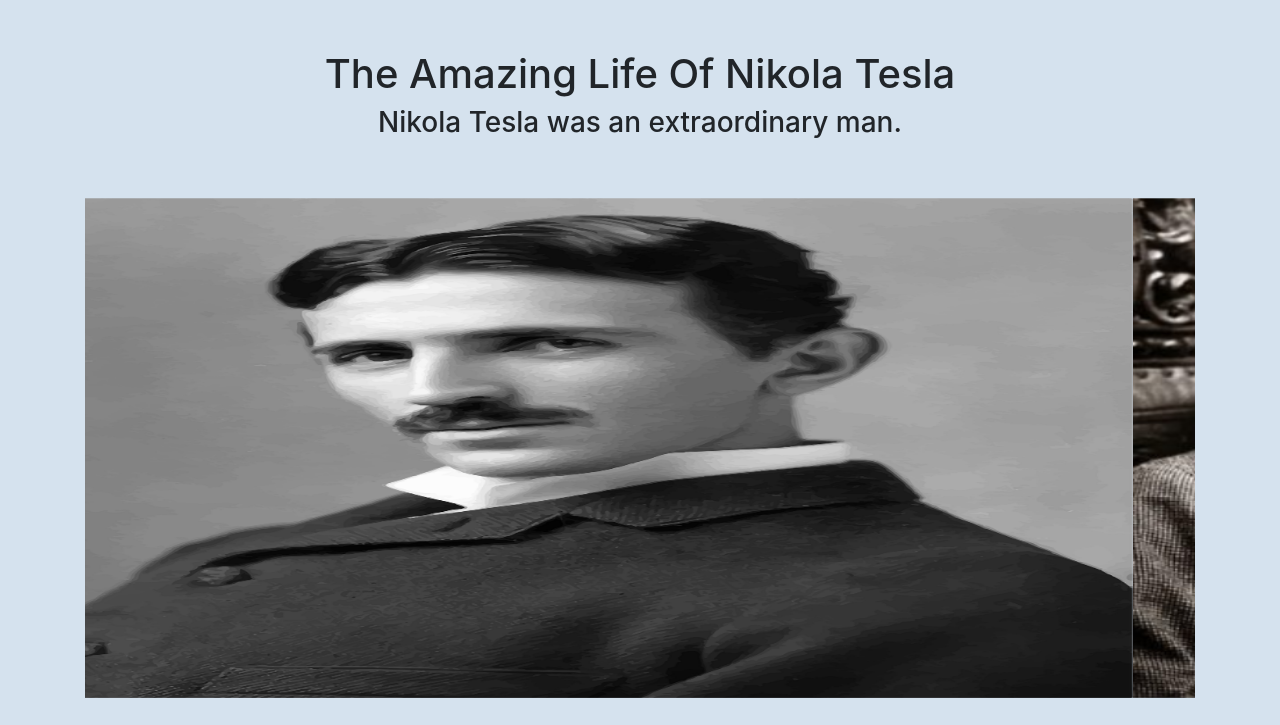
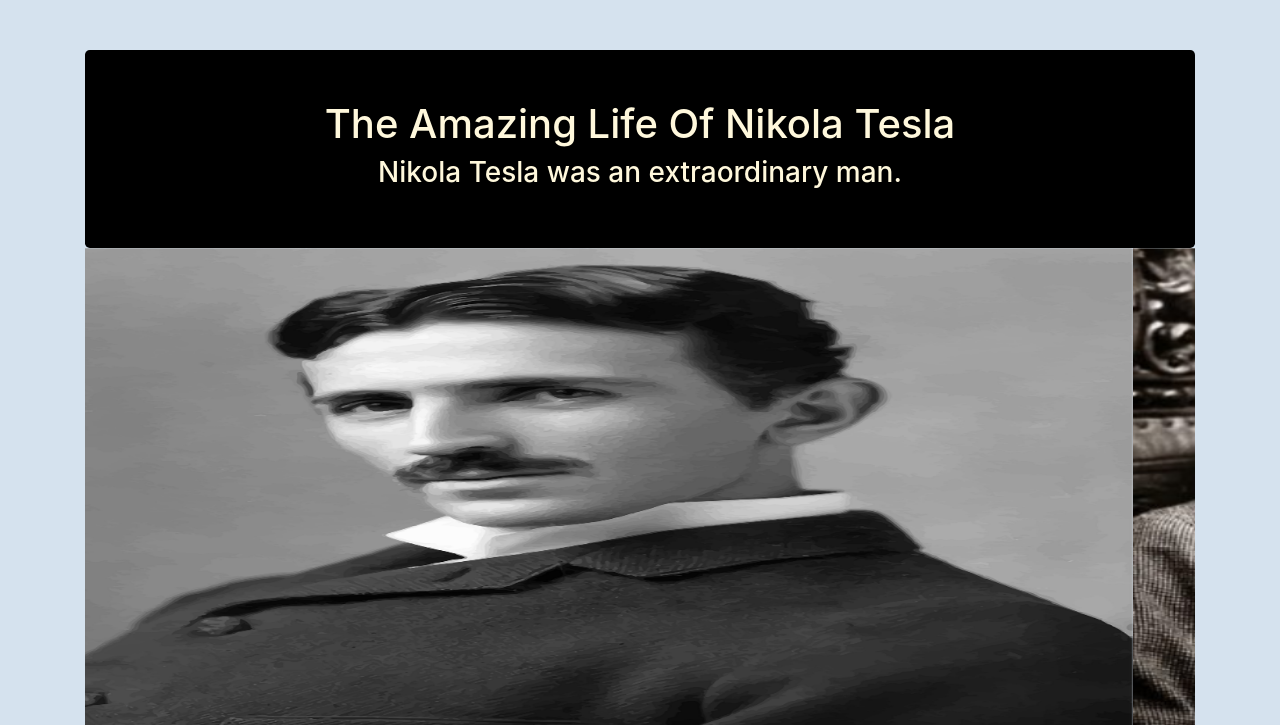
Before and after one commit to lekea4/nikola-tesla-tribute, a plain HTML site: page index.html in a window 1280 px wide. Shown: the top 725 px of the page. Drawn offline with nearby package versions, Linux system fonts and the light colour scheme.

Commit message:
added jumbotron and heading class

```diff
--- a/index.css
+++ b/index.css
@@ -1,3 +1,7 @@
+html {
+    scroll-behavior: smooth;
+}
+
 body {
 background-color: rgb(213, 226, 238);
 justify-content: center;
@@ -7,6 +11,14 @@ text-justify: auto;
 .heading {
 text-align: center;
 padding: 50px;
+margin-top: 50px;
+margin-bottom: auto;
+background-color: black;
+color: cornsilk;
+}
+
+.main-content{
+    text-justify: inter-word;
 }
 
 .nikola {
--- a/index.html
+++ b/index.html
@@ -12,7 +12,7 @@
 <body>
     <div class="container">
 
-        <div class="heading">
+        <div class=" jumbotron text-center heading">
             <h1> The Amazing Life Of Nikola Tesla </h1>
             <h3>Nikola Tesla was an extraordinary man.</h3>
         </div>
@@ -31,6 +31,7 @@
 
         </div>
 
+        <div class="main content">
             <div class="msg">
                 <div class="msg1">
                     <p>
@@ -353,7 +354,11 @@
                     </p>
                 </li>
             </ol>
-    <br><br>
+
+        </div>
+
+
+
 
 
     </div>
@@ -363,6 +368,8 @@
         <script src="https://cdn.jsdelivr.net/npm/popper.js@1.16.1/dist/umd/popper.min.js" integrity="sha384-9/reFTGAW83EW2RDu2S0VKaIzap3H66lZH81PoYlFhbGU+6BZp6G7niu735Sk7lN" crossorigin="anonymous"></script>
         <script src="https://cdn.jsdelivr.net/npm/bootstrap@4.6.0/dist/js/bootstrap.min.js" integrity="sha384-+YQ4JLhjyBLPDQt//I+STsc9iw4uQqACwlvpslubQzn4u2UU2UFM80nGisd026JF" crossorigin="anonymous"></script>
 
+
+    </body>
     <!--<footer>
     <div class="container-fluid">
         <h1 > Made By</h1>
@@ -376,5 +383,4 @@
     </div>
 
     </footer>-->
-</body>
 </html>
```
Lines whose indentation alone changed are shown as unchanged.
